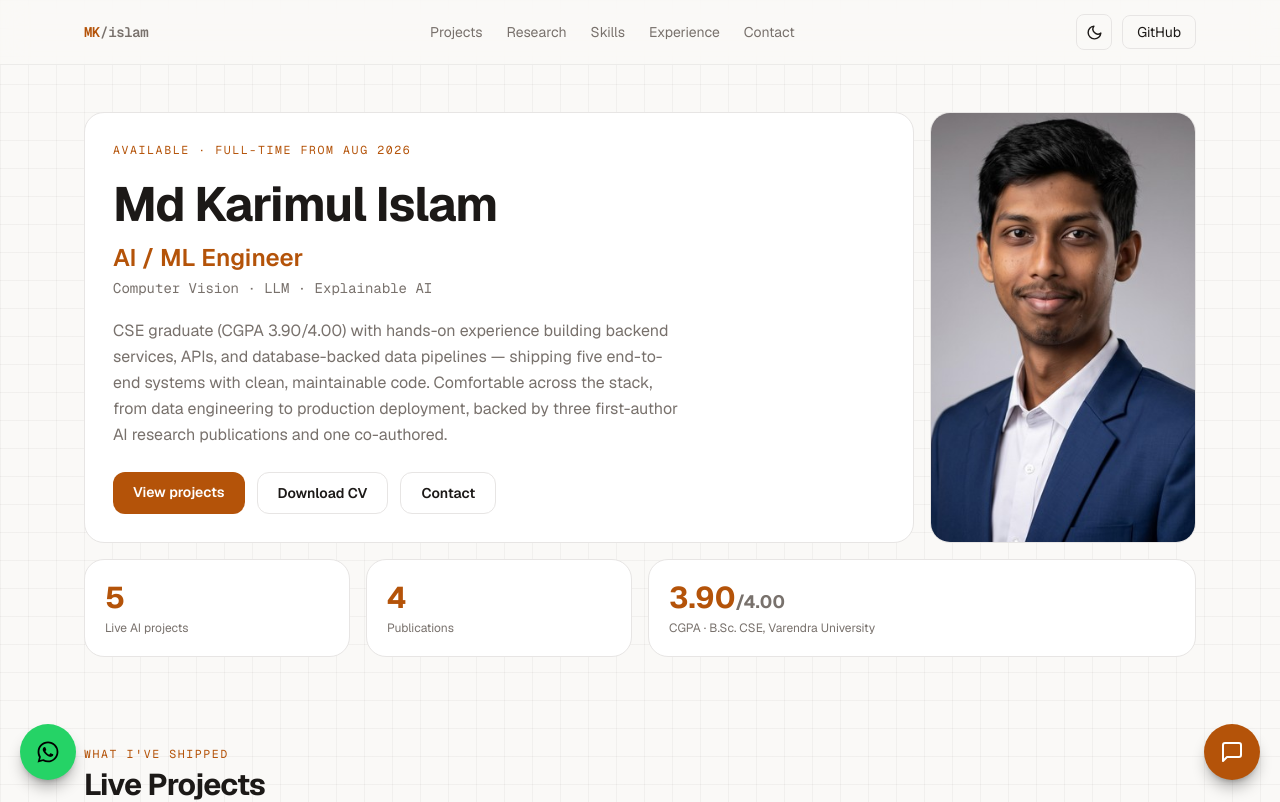
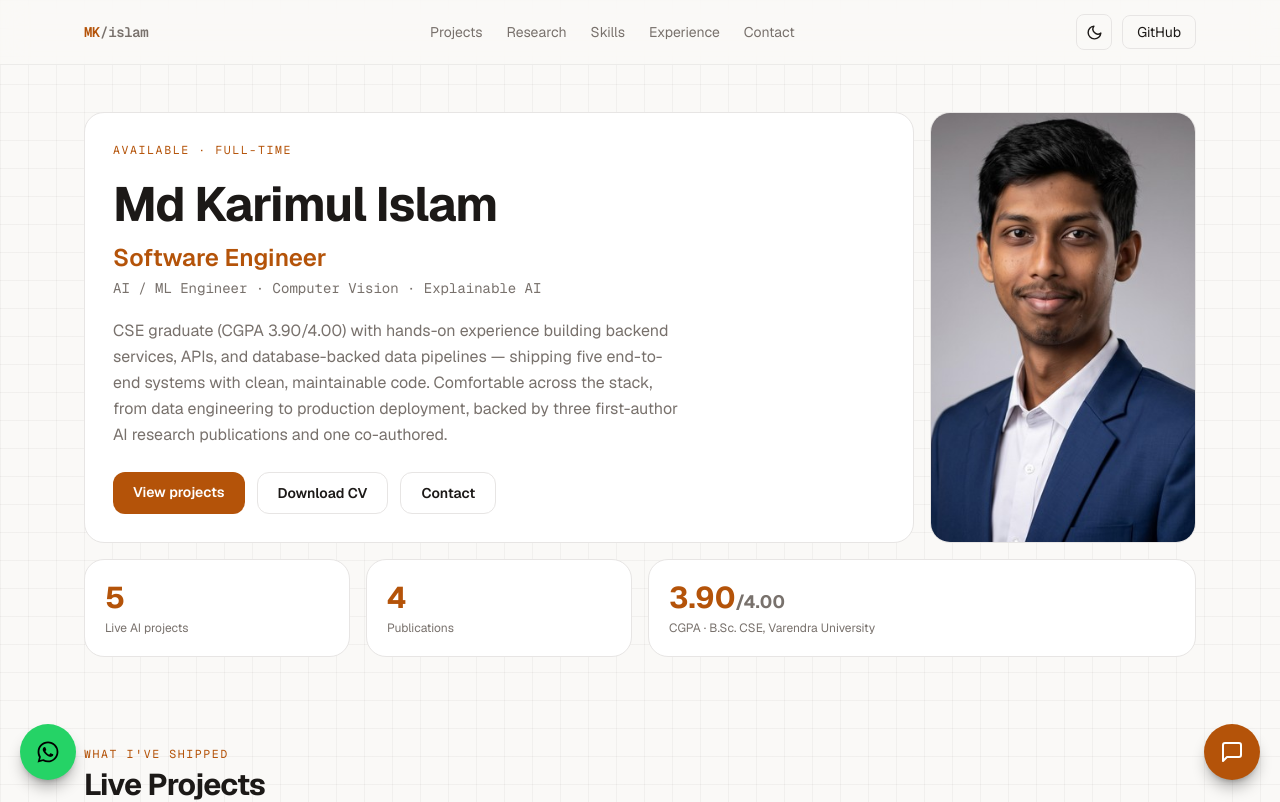
Before and after one commit to karimulislambd/portfolio, a Next.js app: page / in a window 1280 px wide. Shown: the top 802 px of the page. Built offline with nearby package versions, Linux system fonts and the light colour scheme.

Commit message:
Update Hero.tsx

```diff
--- a/components/Hero.tsx
+++ b/components/Hero.tsx
@@ -9,15 +9,15 @@ export default function Hero() {
         {/* Intro tile */}
         <div className="tile col-span-2 flex flex-col justify-between p-7 sm:col-span-3 sm:row-span-2">
           <div>
-            <p className="eyebrow mb-4">Available · full-time from Aug 2026</p>
+            <p className="eyebrow mb-4">Available · full-time</p>
             <h1 className="text-3xl font-bold leading-tight tracking-tight sm:text-5xl">
               Md Karimul Islam
             </h1>
             <p className="mt-2 text-lg font-semibold sm:text-2xl">
-              <span className="accent-text">AI / ML Engineer</span>
+              <span className="accent-text">Software Engineer</span>
             </p>
             <p className="mt-1 font-mono text-xs text-muted sm:text-sm">
-              Computer Vision · LLM · Explainable AI
+              AI / ML Engineer · Computer Vision · Explainable AI
             </p>
             <p className="mt-5 max-w-xl text-sm leading-relaxed text-muted sm:text-base">
               {profile.summary}
```
